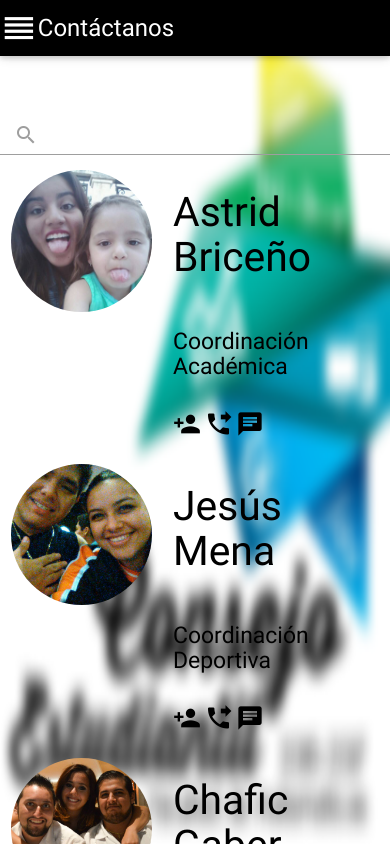
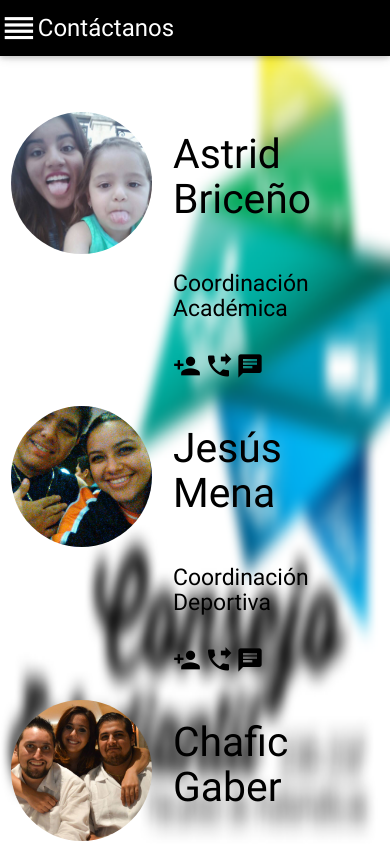
Before and after one commit to melgonzalezarce/ProyFinalConsejoApp, a plain HTML site: page www/contactanos.html in a window 390 px wide. Drawn offline with Linux system fonts and the light colour scheme; some packages are replaced by stand-ins of ours; files whose address does not match are found by name.

Commit message:
Ultima versi'on

```diff
--- a/www/contactanos.html
+++ b/www/contactanos.html
@@ -90,12 +90,7 @@
 
             <div class="##263238 black-text darken-4">
                 <div data-role="content">
-                    <div center class="input-field">
-                        <input id="search" type="search" required>
-                        <label for="search"><i class="material-icons">search</i></label>
-                        <i class="material-icons">close</i>
-                    </div>
-                    <ul data-role="listview" data-inset="true" data-filter="true" data-filter-placeholder="Buscar...">
+                    <ul data-role="listview" data-inset="true">
                         <li>
                             <div class="row">
                                 <div class="col s5">
```
